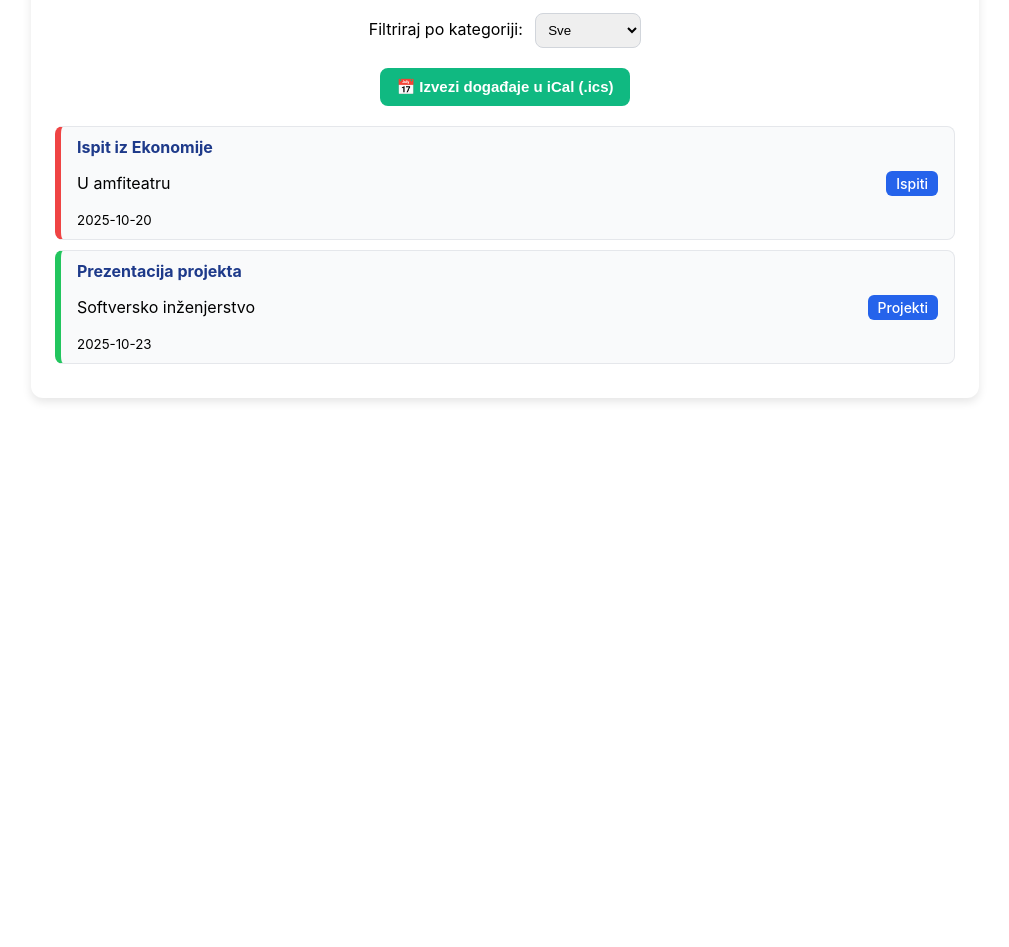
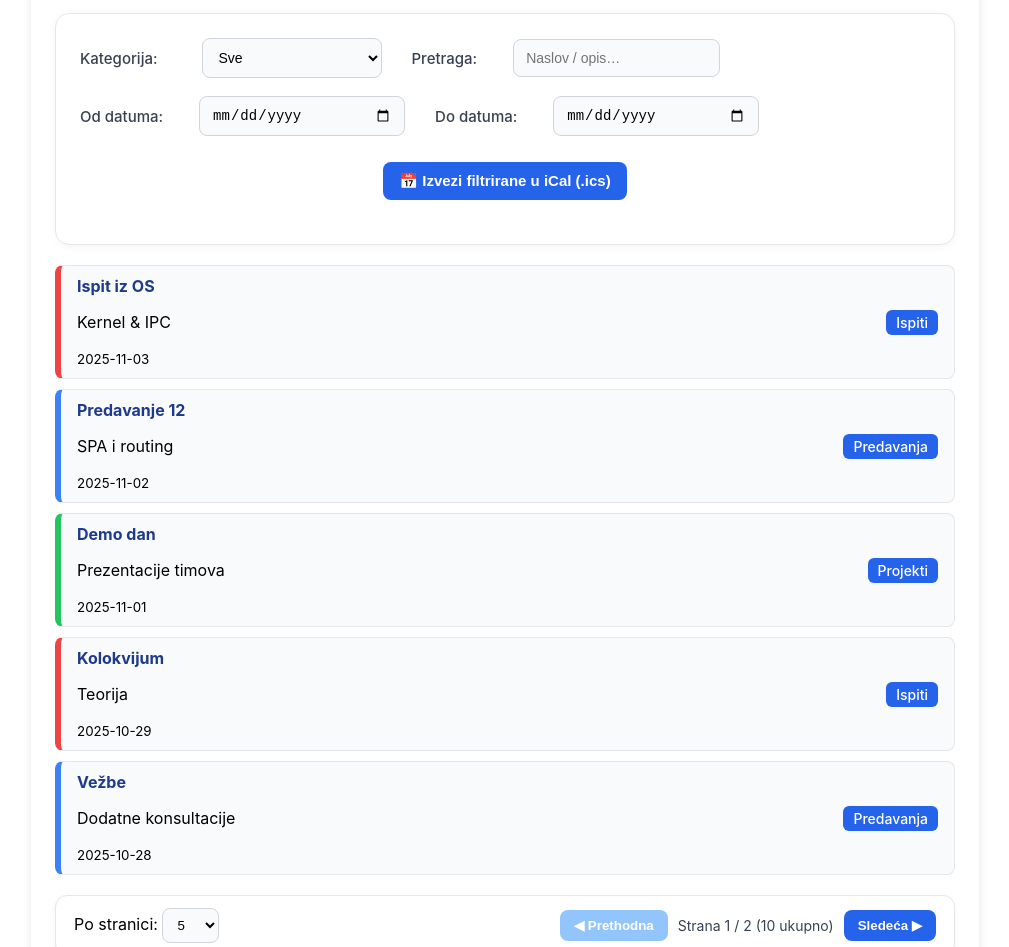
Before and after one commit to elab-development/internet-tehnologije-2024-projekat-appupravljanjedogadjajima_2021_384_91, a React (Create React App) app in the folder frontend/reactapp/: page /events in a window 1280 px wide. Shown: the part 280-1227 px from the top of the page, without its empty margins (135-1144 px from the left). Before the commit the page ends 800 px from the top, so only its background shows below. Built offline with nearby package versions, Linux system fonts and the light colour scheme.

Commit message:
Implementirana paginacija i filtriranje na stranici Dogadjaji

```diff
--- a/frontend/reactapp/src/pages/CalendarPage.jsx
+++ b/frontend/reactapp/src/pages/CalendarPage.jsx
@@ -6,7 +6,7 @@ import interactionPlugin from "@fullcalendar/interaction";
 import "./CalendarPage.css";
 
 export default function CalendarPage() {
-  const [modalDate, setModalDate] = useState(null); // 👈 datum za modal
+  const [modalDate, setModalDate] = useState(null); //  datum za modal
   const [events] = useState([
     { id: 1, title: "Ispit iz matematike", start: "2025-10-21T09:00:00", end: "2025-10-21T11:00:00" },
     { id: 2, title: "Prezentacija projekta", start: "2025-10-24T13:00:00", end: "2025-10-24T14:00:00" },
@@ -14,7 +14,7 @@ export default function CalendarPage() {
   ]);
 
   const handleDateClick = (info) => {
-    setModalDate(info.dateStr); // 👈 otvori modal sa kliknutim datumom
+    setModalDate(info.dateStr); //  otvori modal sa kliknutim datumom
   };
 
   const handleCloseModal = () => {
@@ -37,7 +37,7 @@ export default function CalendarPage() {
         dateClick={handleDateClick}
       />
 
-      {/* 👇 Modal prozor za dodavanje događaja */}
+      {/*  Modal prozor za dodavanje događaja */}
       {modalDate && (
         <div className="modal-overlay" onClick={handleCloseModal}>
           <div className="modal-content" onClick={(e) => e.stopPropagation()}>
--- a/frontend/reactapp/src/pages/EventsPage.css
+++ b/frontend/reactapp/src/pages/EventsPage.css
@@ -168,3 +168,164 @@
   from { opacity: 0; transform: translateY(-10px); }
   to { opacity: 1; transform: translateY(0); }
 }
+
+
+/* ======= FILTERI ======= */
+.filter-bar {
+  background: #ffffff;
+  border: 1px solid #e5e7eb;
+  border-radius: 14px;
+  padding: 24px;
+  margin: 20px 0;
+  box-shadow: 0 2px 8px rgba(0, 0, 0, 0.04);
+  display: flex;
+  flex-direction: column;
+  gap: 18px;
+}
+
+/* Red 1: kategorija + pretraga */
+.filter-row-top {
+  display: flex;
+  flex-wrap: wrap;
+  gap: 20px 30px;
+  align-items: center;
+  justify-content: flex-start;
+}
+
+/* Red 2: od datuma / do datuma */
+.filter-row-bottom {
+  display: flex;
+  flex-wrap: wrap;
+  gap: 20px 30px;
+  align-items: center;
+  justify-content: flex-start;
+}
+
+.filter-row-top label,
+.filter-row-bottom label {
+  font-size: 15px;
+  font-weight: 500;
+  color: #374151;
+  margin-right: 6px;
+}
+
+.filter-row-top select,
+.filter-row-top input[type="text"],
+.filter-row-bottom input[type="date"] {
+  padding: 10px 12px;
+  border: 1px solid #d1d5db;
+  border-radius: 8px;
+  font-size: 14px;
+  min-width: 180px;
+  transition: all 0.2s ease;
+  background-color: #f9fafb;
+}
+
+.filter-row-top input:focus,
+.filter-row-top select:focus,
+.filter-row-bottom input:focus {
+  border-color: #2563eb;
+  background-color: #ffffff;
+  outline: none;
+  box-shadow: 0 0 0 2px rgba(37, 99, 235, 0.15);
+}
+
+.filter-row label {
+  font-size: 15px;
+  font-weight: 500;
+  color: #374151;
+  margin-right: 6px;
+}
+
+.filter-row select,
+.filter-row input[type="text"],
+.filter-row input[type="date"] {
+  padding: 10px 12px;
+  border: 1px solid #d1d5db;
+  border-radius: 8px;
+  font-size: 14px;
+  min-width: 180px;
+  transition: all 0.2s ease;
+  background-color: #f9fafb;
+}
+
+.filter-row input:focus,
+.filter-row select:focus {
+  border-color: #2563eb;
+  background-color: #ffffff;
+  outline: none;
+  box-shadow: 0 0 0 2px rgba(37, 99, 235, 0.15);
+}
+
+/* Dugme centrirano ispod filtera */
+.export-section {
+  display: flex;
+  justify-content: center;
+  margin-top: 8px;
+}
+
+.export-btn {
+  background-color: #2563eb;
+  color: white;
+  border: none;
+  border-radius: 8px;
+  padding: 10px 16px;
+  cursor: pointer;
+  font-weight: 600;
+  transition: background-color 0.2s ease;
+}
+
+.export-btn:hover {
+  background-color: #1d4ed8;
+}
+
+/* ======= PAGINACIJA ======= */
+.pagination {
+  display: flex;
+  justify-content: space-between;
+  align-items: center;
+  margin-top: 20px;
+  background: #ffffff;
+  border: 1px solid #e5e7eb;
+  border-radius: 12px;
+  padding: 12px 18px;
+  box-shadow: 0 2px 6px rgba(0, 0, 0, 0.04);
+}
+
+.page-size select {
+  padding: 8px 10px;
+  border-radius: 8px;
+  border: 1px solid #d1d5db;
+  background-color: #f9fafb;
+}
+
+.page-controls {
+  display: flex;
+  align-items: center;
+  gap: 10px;
+}
+
+.page-btn {
+  background-color: #2563eb;
+  color: white;
+  border: none;
+  border-radius: 8px;
+  padding: 8px 14px;
+  cursor: pointer;
+  font-weight: 600;
+  transition: 0.2s;
+}
+
+.page-btn:hover {
+  background-color: #1d4ed8;
+}
+
+.page-btn:disabled {
+  background-color: #93c5fd;
+  cursor: not-allowed;
+}
+
+.page-indicator {
+  font-size: 14px;
+  color: #374151;
+}
--- a/frontend/reactapp/src/pages/EventsPage.jsx
+++ b/frontend/reactapp/src/pages/EventsPage.jsx
@@ -1,25 +1,43 @@
-import { useState } from "react";
+import { useMemo, useState } from "react";
 import "./EventsPage.css";
 
 export default function EventsPage() {
+  // KATEGORIJE (primer, bez backenda)
   const [categories] = useState([
     { id: 1, name: "Ispiti", color: "#ef4444" },
     { id: 2, name: "Predavanja", color: "#3b82f6" },
     { id: 3, name: "Projekti", color: "#22c55e" },
   ]);
 
+  // DOGAĐAJI (primer, bez backenda)
   const [events, setEvents] = useState([
     { id: 1, title: "Ispit iz Ekonomije", desc: "U amfiteatru", date: "2025-10-20", category: 1 },
     { id: 2, title: "Prezentacija projekta", desc: "Softversko inženjerstvo", date: "2025-10-23", category: 3 },
+    { id: 3, title: "Gostujuće predavanje", desc: "Industrijski ekspert", date: "2025-10-25", category: 2 },
+    { id: 4, title: "Rok za projekat", desc: "Predaja repoa", date: "2025-10-26", category: 3 },
+    { id: 5, title: "Ispit iz Matematike", desc: "A1 sala", date: "2025-10-27", category: 1 },
+    { id: 6, title: "Vežbe", desc: "Dodatne konsultacije", date: "2025-10-28", category: 2 },
+    { id: 7, title: "Kolokvijum", desc: "Teorija", date: "2025-10-29", category: 1 },
+    { id: 8, title: "Demo dan", desc: "Prezentacije timova", date: "2025-11-01", category: 3 },
+    { id: 9, title: "Predavanje 12", desc: "SPA i routing", date: "2025-11-02", category: 2 },
+    { id: 10, title: "Ispit iz OS", desc: "Kernel & IPC", date: "2025-11-03", category: 1 },
   ]);
 
-  const [filter, setFilter] = useState("sve");
+  // FORM + FILTERI
   const [form, setForm] = useState({ title: "", desc: "", date: "", category: 1 });
-  const [selectedEvent, setSelectedEvent] = useState(null); // 👈 za modal
+  const [categoryFilter, setCategoryFilter] = useState("sve");
+  const [searchText, setSearchText] = useState("");
+  const [dateFrom, setDateFrom] = useState("");
+  const [dateTo, setDateTo] = useState("");
 
+  // PAGINACIJA
+  const [page, setPage] = useState(1);
+  const [pageSize, setPageSize] = useState(5);
+
+  // Dodavanje događaja
   const handleSubmit = (e) => {
     e.preventDefault();
-    if (!form.title.trim()) return;
+    if (!form.title.trim() || !form.date) return;
 
     const newEvent = {
       id: Math.max(0, ...events.map((e) => e.id)) + 1,
@@ -29,25 +47,60 @@ export default function EventsPage() {
       category: parseInt(form.category),
     };
 
-    setEvents([...events, newEvent]);
+    setEvents([newEvent, ...events]);
     setForm({ title: "", desc: "", date: "", category: 1 });
+    setPage(1); // vrati na prvu stranicu da se vidi novi unos
   };
 
-  const filteredEvents =
-    filter === "sve"
-      ? events
-      : events.filter((e) => e.category === parseInt(filter));
+  // PRIMENA FILTERA (kategorija + pretraga + opseg datuma)
+  const filtered = useMemo(() => {
+    let data = [...events];
 
-  // 🔽 izvoz u iCal (kao ranije)
+    if (categoryFilter !== "sve") {
+      const cid = parseInt(categoryFilter);
+      data = data.filter((e) => e.category === cid);
+    }
+
+    if (searchText.trim()) {
+      const q = searchText.trim().toLowerCase();
+      data = data.filter(
+        (e) =>
+          e.title.toLowerCase().includes(q) ||
+          (e.desc || "").toLowerCase().includes(q)
+      );
+    }
+
+    if (dateFrom) {
+      data = data.filter((e) => e.date >= dateFrom);
+    }
+    if (dateTo) {
+      data = data.filter((e) => e.date <= dateTo);
+    }
+
+    // sortiraj opadajuće po datumu (noviji prvi)
+    data.sort((a, b) => (a.date < b.date ? 1 : -1));
+    return data;
+  }, [events, categoryFilter, searchText, dateFrom, dateTo]);
+
+  // STRANICENJE (PAGE -> slice)
+  const total = filtered.length;
+  const totalPages = Math.max(1, Math.ceil(total / pageSize));
+  const currentPage = Math.min(page, totalPages);
+
+  const start = (currentPage - 1) * pageSize;
+  const end = start + pageSize;
+  const pageData = filtered.slice(start, end);
+
+  // ICS export (ostaje isto)
   const exportToICS = () => {
-    if (events.length === 0) {
+    if (filtered.length === 0) {
       alert("Nema događaja za izvoz!");
       return;
     }
 
     let icsContent = `BEGIN:VCALENDAR\r\nVERSION:2.0\r\nCALSCALE:GREGORIAN\r\nPRODID:-//Eventify//React App//EN\r\n`;
 
-    events.forEach((e) => {
+    filtered.forEach((e) => {
       const [year, month, day] = e.date.split("-").map(Number);
       const startDate = `${year}${String(month).padStart(2, "0")}${String(day).padStart(2, "0")}T100000Z`;
       const endDate = `${year}${String(month).padStart(2, "0")}${String(day).padStart(2, "0")}T110000Z`;
@@ -105,10 +158,17 @@ export default function EventsPage() {
         <button type="submit" className="add-btn">Dodaj događaj</button>
       </form>
 
-      {/* Filter */}
+     {/* FILTERI */}
 <div className="filter-bar">
-        <label>Filtriraj po kategoriji: </label>
-        <select value={filter} onChange={(e) => setFilter(e.target.value)}>
+  <div className="filter-row-top">
+    <label>Kategorija: </label>
+    <select
+      value={categoryFilter}
+      onChange={(e) => {
+        setCategoryFilter(e.target.value);
+        setPage(1);
+      }}
+    >
       <option value="sve">Sve</option>
       {categories.map((cat) => (
         <option key={cat.id} value={cat.id}>
@@ -116,29 +176,58 @@ export default function EventsPage() {
         </option>
       ))}
     </select>
+
+    <label>Pretraga: </label>
+    <input
+      type="text"
+      placeholder="Naslov / opis…"
+      value={searchText}
+      onChange={(e) => {
+        setSearchText(e.target.value);
+        setPage(1);
+      }}
+    />
   </div>
 
-      {/* Dugme za izvoz */}
+  <div className="filter-row-bottom">
+    <label>Od datuma: </label>
+    <input
+      type="date"
+      value={dateFrom}
+      onChange={(e) => {
+        setDateFrom(e.target.value);
+        setPage(1);
+      }}
+    />
+
+    <label>Do datuma: </label>
+    <input
+      type="date"
+      value={dateTo}
+      onChange={(e) => {
+        setDateTo(e.target.value);
+        setPage(1);
+      }}
+    />
+  </div>
+
   <div className="export-section">
     <button onClick={exportToICS} className="export-btn">
-          📅 Izvezi događaje u iCal (.ics)
+      📅 Izvezi filtrirane u iCal (.ics)
     </button>
   </div>
+</div>
 
-      {/* Lista događaja */}
+
+      {/* LISTA + PAGINACIJA */}
       <ul className="event-list">
-        {filteredEvents.length === 0 ? (
+        {pageData.length === 0 ? (
           <p>Nema događaja za prikaz.</p>
         ) : (
-          filteredEvents.map((e) => {
+          pageData.map((e) => {
             const category = categories.find((c) => c.id === e.category);
             return (
-              <li
-                key={e.id}
-                style={{ borderLeft: `6px solid ${category.color}` }}
-                onClick={() => setSelectedEvent(e)} // 👈 otvori modal
-                className="clickable-event"
-              >
+              <li key={e.id} style={{ borderLeft: `6px solid ${category.color}` }}>
                 <div>
                   <h4>{e.title}</h4>
                   <p>{e.desc}</p>
@@ -151,18 +240,38 @@ export default function EventsPage() {
         )}
       </ul>
 
-      {/* 👇 MODAL PROZOR */}
-      {selectedEvent && (
-        <div className="modal-overlay" onClick={() => setSelectedEvent(null)}>
-          <div className="modal-content" onClick={(e) => e.stopPropagation()}>
-            <button className="close-btn" onClick={() => setSelectedEvent(null)}>×</button>
-            <h3>{selectedEvent.title}</h3>
-            <p><strong>Opis:</strong> {selectedEvent.desc || "Nema opisa"}</p>
-            <p><strong>Datum:</strong> {selectedEvent.date}</p>
-            <p><strong>Kategorija:</strong> {categories.find(c => c.id === selectedEvent.category)?.name}</p>
+      <div className="pagination">
+        <div className="page-size">
+          <label>Po stranici: </label>
+          <select value={pageSize} onChange={(e) => { setPageSize(parseInt(e.target.value)); setPage(1); }}>
+            <option value={5}>5</option>
+            <option value={8}>8</option>
+            <option value={10}>10</option>
+          </select>
+        </div>
+
+        <div className="page-controls">
+          <button
+            className="page-btn"
+            disabled={currentPage <= 1}
+            onClick={() => setPage((p) => Math.max(1, p - 1))}
+          >
+            ◀ Prethodna
+          </button>
+
+          <span className="page-indicator">
+            Strana {currentPage} / {totalPages} ({total} ukupno)
+          </span>
+
+          <button
+            className="page-btn"
+            disabled={currentPage >= totalPages}
+            onClick={() => setPage((p) => Math.min(totalPages, p + 1))}
+          >
+            Sledeća ▶
+          </button>
         </div>
       </div>
-      )}
     </div>
   );
 }
```
Lines whose indentation alone changed are shown as unchanged.
